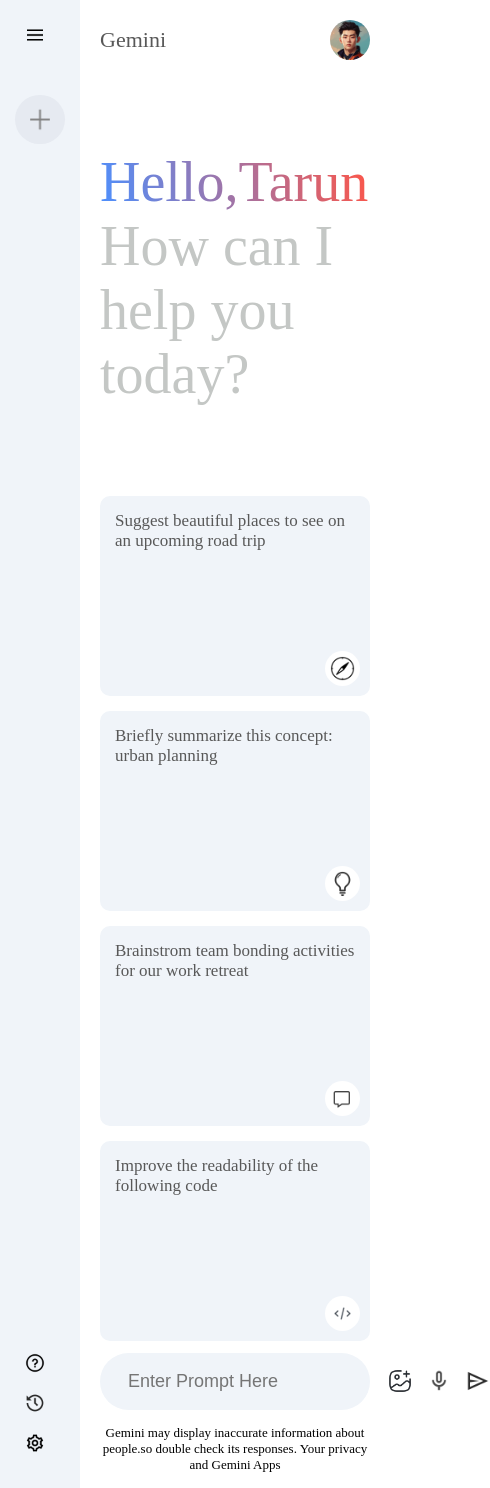
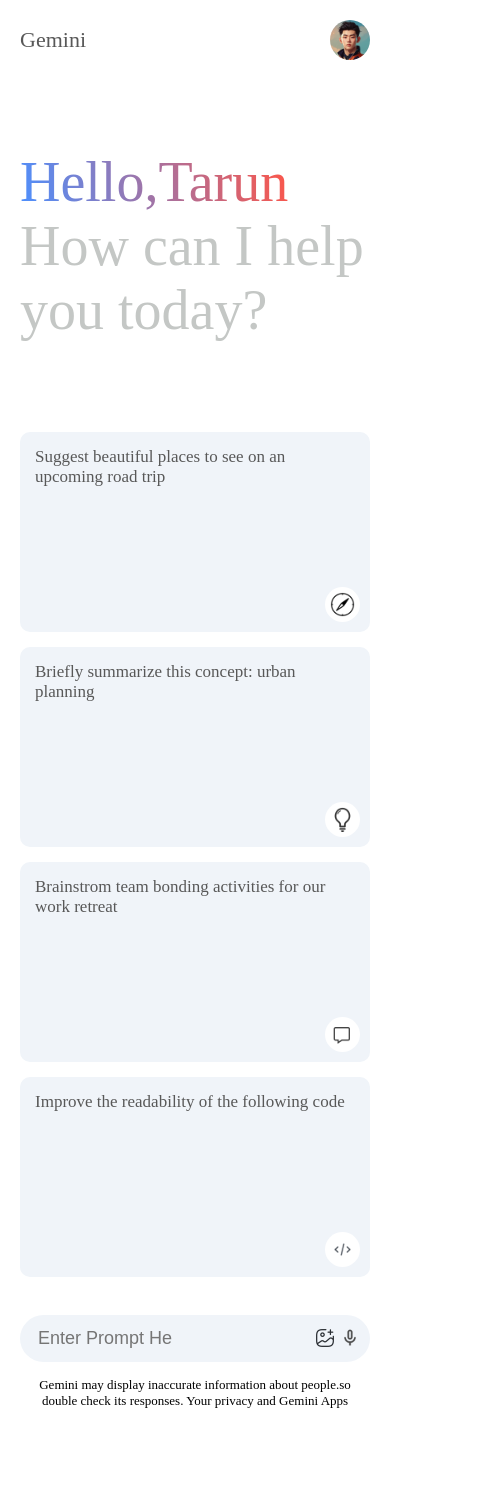
Before and after one commit to TarunPatidar04/Gemini, a React (Vite) app: page / in a window 390 px wide. Shown: the whole page, 490 px wide, since content can reach past the window. After the commit the page ends 1424 px from the top, so only its background shows below. Built offline with nearby package versions, Linux system fonts and the light colour scheme.

Commit message:
Create a Responsive desgin

```diff
--- a/src/components/main/Main.css
+++ b/src/components/main/Main.css
@@ -179,3 +179,19 @@
   font-weight: 300;
   line-height: 1.8;
 }
+
+@media (max-width: 600px) {
+  .main-bottom input {
+    flex: none;
+    width: 150px;
+  }
+  .main-bottom img {
+    width: 20px;
+  }
+  .search-box {
+    padding: 5px 10px;
+  }
+  .search-box div {
+    gap: 5px;
+  }
+}
--- a/src/components/main/Main.jsx
+++ b/src/components/main/Main.jsx
@@ -84,6 +84,7 @@
               <div>
                 <img src={assets.gallery_icon} alt="" />
                 <img src={assets.mic_icon} alt="" />
+                {input ? (
                   <img
                     src={assets.send_icon}
                     alt=""
@@ -91,6 +92,7 @@
                       onSent();
                     }}
                   />
+                ) : null}
               </div>
             </div>
             <p className="bottom-info">
--- a/src/components/sideBar/Sidebar.css
+++ b/src/components/sideBar/Sidebar.css
@@ -53,15 +53,21 @@
   cursor: pointer;
 }
 .sidebar .recent-entry:hover {
- background-color: #e2e6eb;
+  background-color: #e2e6eb;
 }
 
-.sidebar .bottom{
-    display: flex;
-    flex-direction: column;
+.sidebar .bottom {
+  display: flex;
+  flex-direction: column;
 }
 
-.sidebar .bottom-item{
-    padding-right: 10px;
-    cursor: pointer;
+.sidebar .bottom-item {
+  padding-right: 10px;
+  cursor: pointer;
 }
+
+@media (max-width: 600px) {
+  .sidebar {
+    display: none;
+  }
+}
```
Lines whose indentation alone changed are shown as unchanged.
